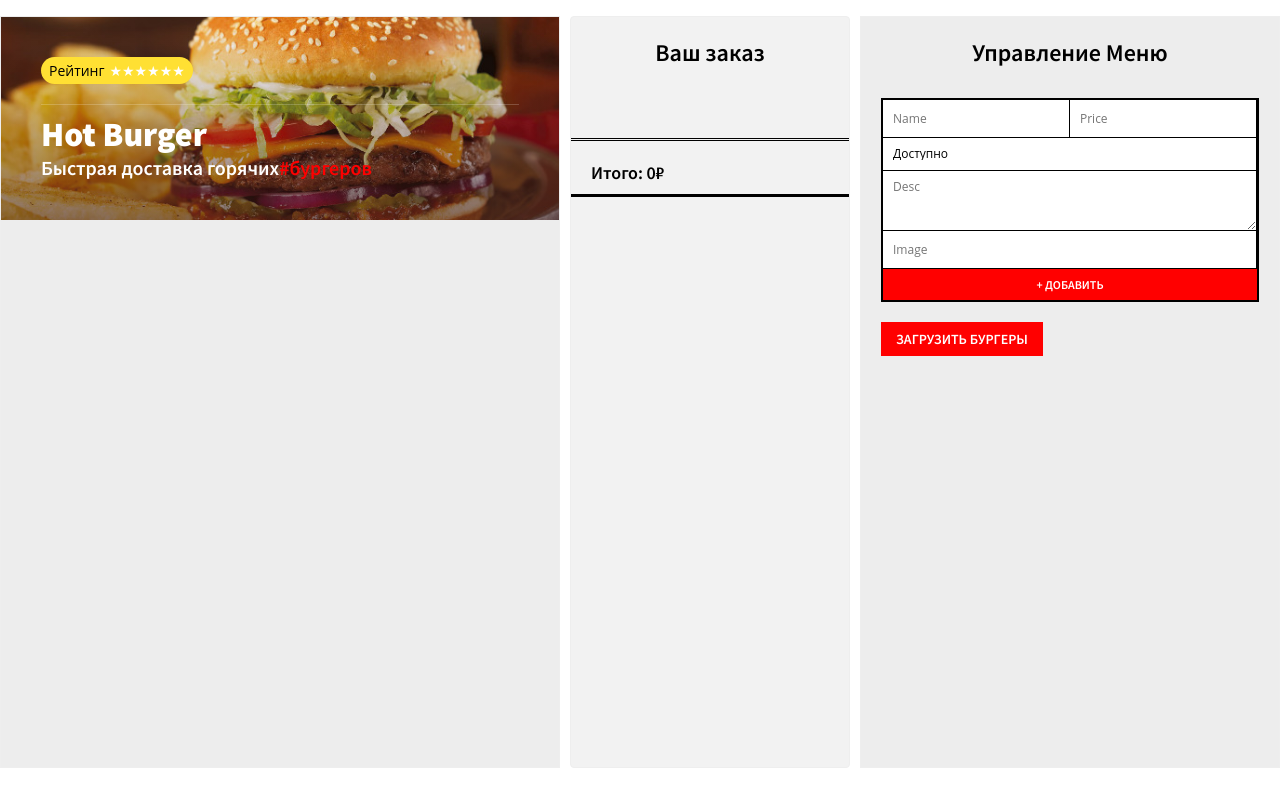
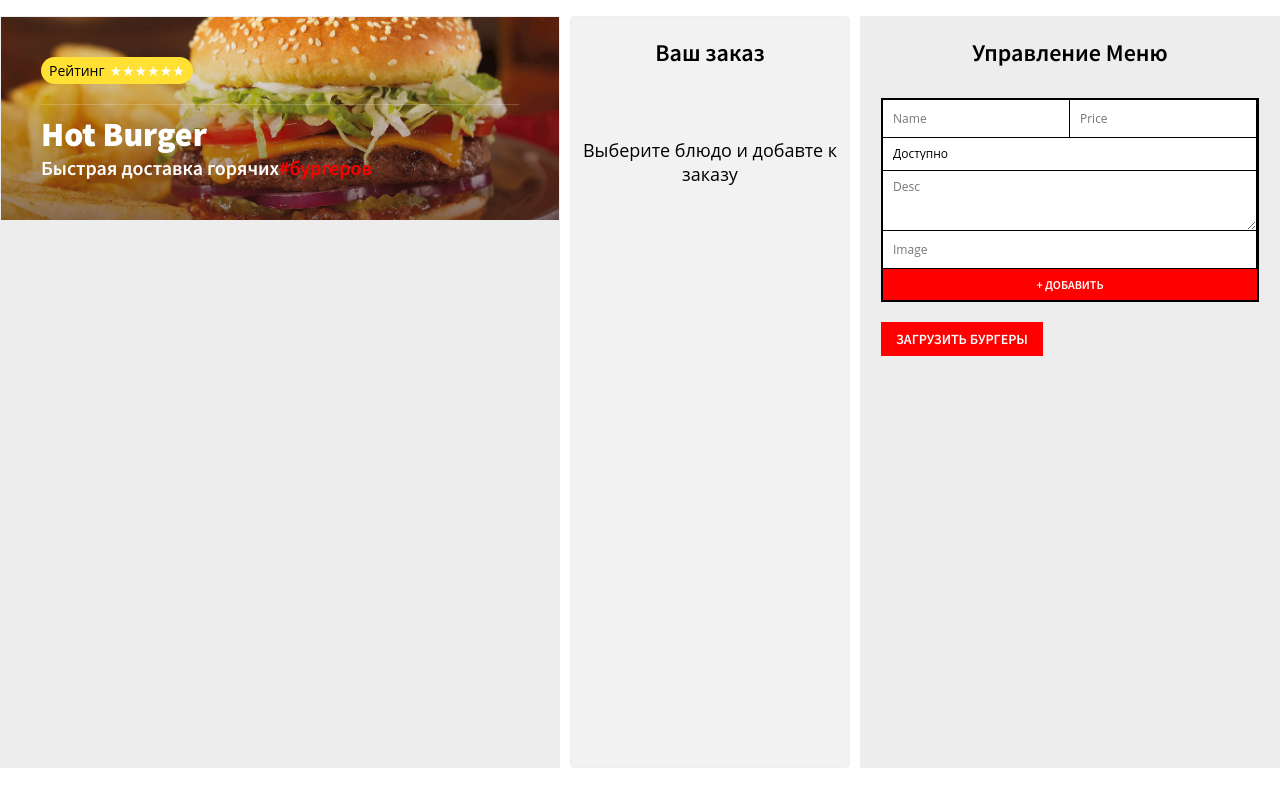
Before and after one commit to RodionSverdlovAl/ReactAppBurgerShop, a React (Create React App) app: page /restaurant/1 in a window 1280 px wide. Built offline with nearby package versions, Linux system fonts and the light colour scheme.

Commit message:
add Shipment component

```diff
--- a/src/components/Order.js
+++ b/src/components/Order.js
@@ -1,5 +1,5 @@
 import React from 'react';
-
+import Shipment from './Shipment';
 class Order extends React.Component{
 
     renderOrder = (key) =>{
@@ -38,13 +38,15 @@ class Order extends React.Component{
                 <h2>Ваш заказ</h2>
                 <ul className='order'>{orderIds.map(this.renderOrder)}
                 </ul>
-                <div className='total'>
-                    <div className='total_wrap'>
-                        <div className='total_wrap-final'>
-                            Итого: {total}₽
-                        </div>
+
+                {total >0 ? (
+                    <Shipment total ={total} />
+                ):(
+                    <div className='nothingSelected'>
+                        Выберите блюдо и добавте к заказу
                     </div>
-                </div>
+                )}
+
             </div>
         );
     }
--- /dev/null
+++ b/src/components/Shipment.js
@@ -0,0 +1,32 @@
+import React from "react";
+
+class Shipment extends React.Component{
+    render(){
+        const {total} = this.props;
+        const shipping = total >0 && total <500 ? 350 : 99;
+        const shippingNeon = shipping === 99 ? (
+            <span className="font-effect-neon total_wrap-cheap">
+                {shipping}₽
+            </span>
+        ) : (
+            <span>{shipping}₽</span>
+        )
+        return(
+            <div className='total'>
+                    <div className='total_wrap'>
+                        <div>
+                            <div>Доставка : {total > 0 ? shippingNeon : null}</div>
+                            <div className="total_wrap-free">
+                                {total < 500 ? `Закажите еще на ${500 -total}₽ для доставки за 99₽` : null}
+                            </div>
+                        </div>
+                        <div className='total_wrap-final'>
+                            Итого: {total}₽
+                        </div>
+                    </div>
+                </div>
+        )
+    }
+}
+
+export default Shipment;
```
